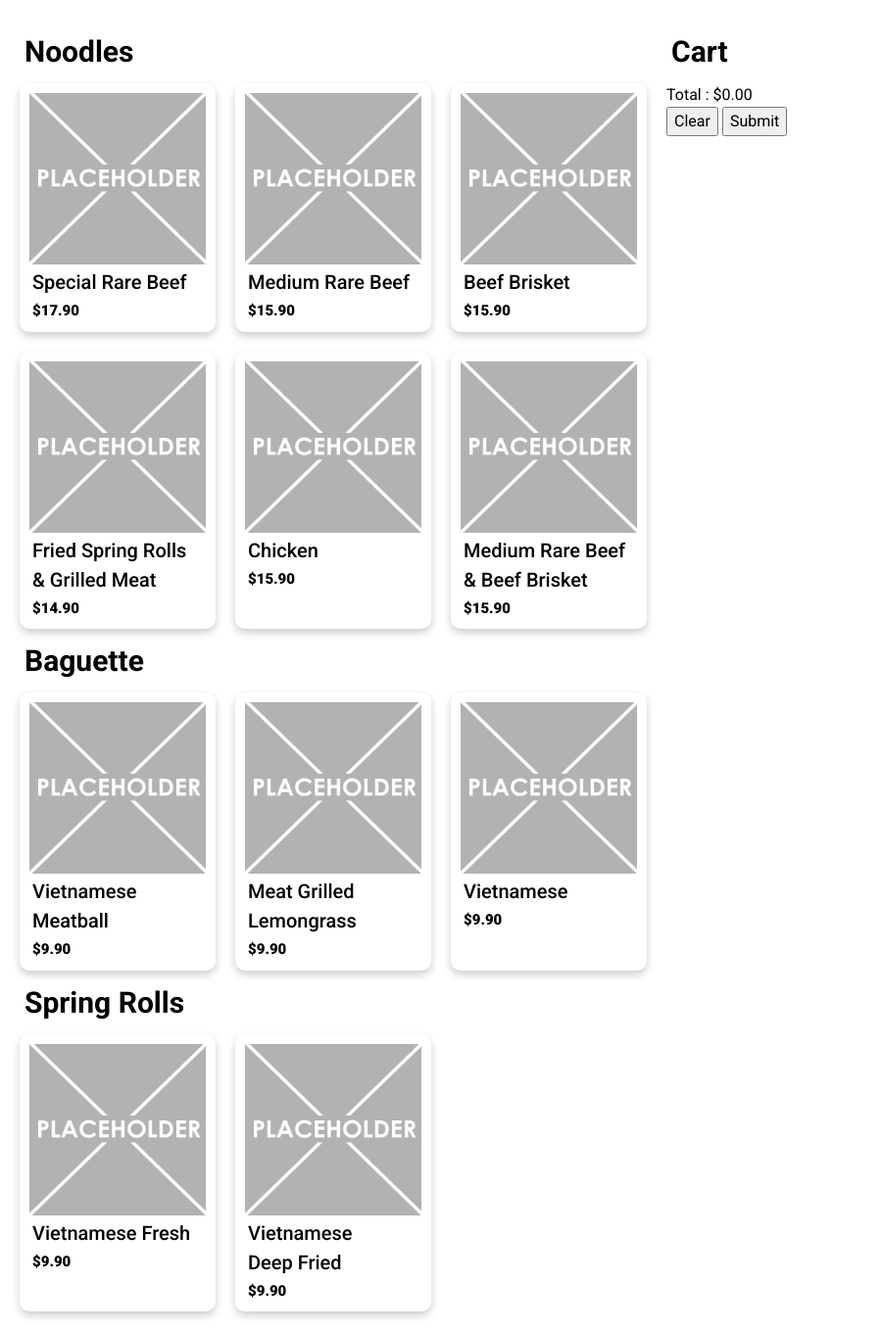
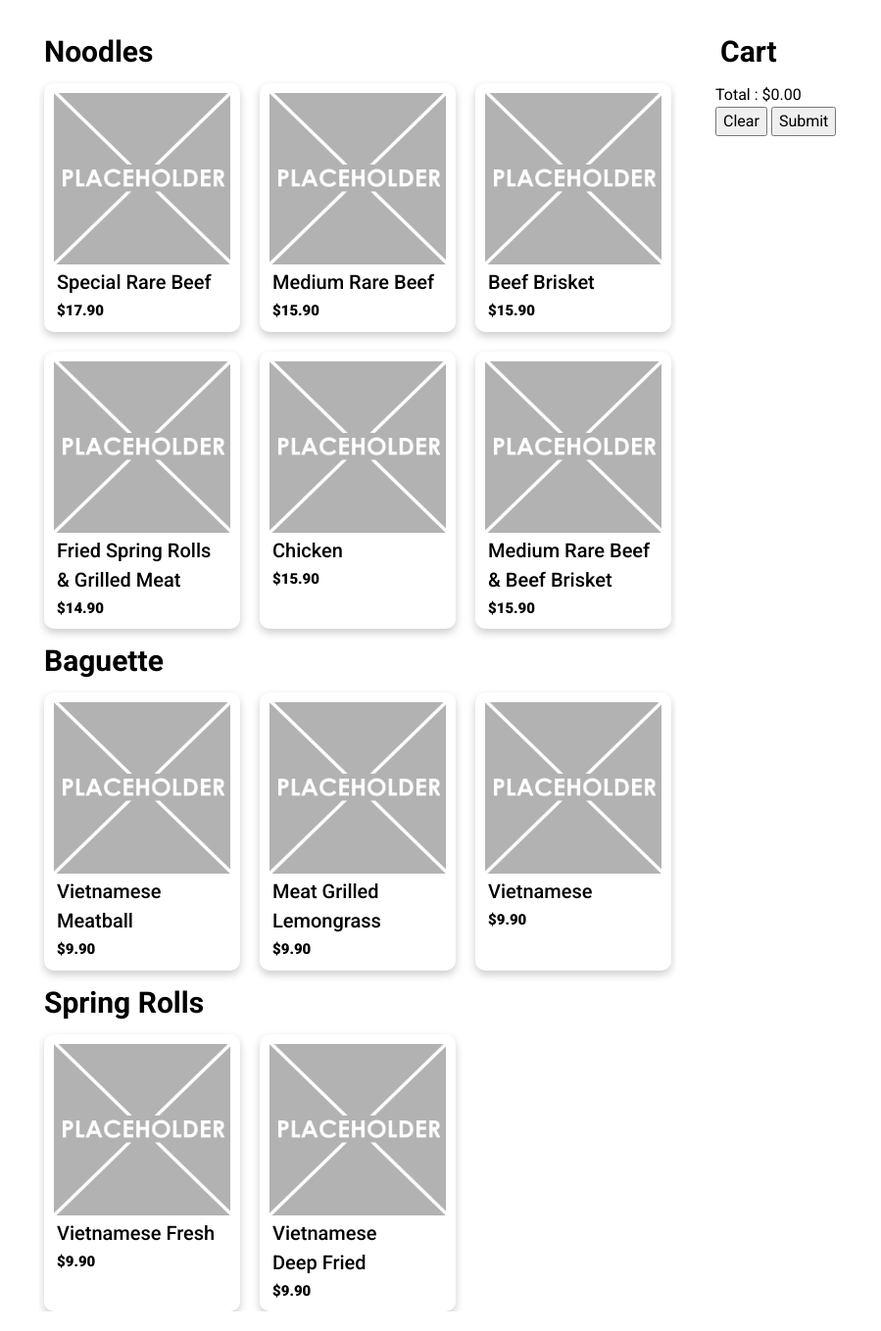
Before and after one commit to NikitaSidaway/RestaurantOrderSystem, a Flask app: page /cashier_screen in a window 1280 px wide. Shown: the whole page at 98% size, without its empty margins (0-899 px from the left). Run offline with Flask 3, Linux system fonts and the light colour scheme; data comes from the database, SQL or seed files in the repository; some libraries are stand-ins or nearby versions.

Commit message:
Split up coloumns of cashier screen making them individually scrollable

```diff
--- a/static/newcashierstyle.css
+++ b/static/newcashierstyle.css
@@ -35,6 +35,8 @@ h1, h2, h3, h4, h5, h6 {
 
 body {
   font-family: "Roboto", Helvetica;
+  height: 100vh;
+  overflow: hidden;
 }
 
 h1 {
@@ -57,13 +59,15 @@ h3 {
 .page-wrapper {
   margin: 20px;
   display: grid;
-  grid-template-columns: 1fr 1fr;
+  grid-template-columns: auto 1fr;
+  height: 100vh;
+  width: 100vw;
 }
 
 .item_container {
+  margin: 0 5px;
   display: grid;
   grid-template-columns: repeat(3, 1fr);
-  grid-template-columns: max-content max-content 1fr;
   gap: 20px;
 }
 
@@ -81,4 +85,10 @@ h3 {
 
 .order-column {
   margin: 0px 20px;
+  overflow-y: auto;
 }
+
+.items-column {
+  margin: 0px 20px;
+  overflow-y: auto;
+}
```
